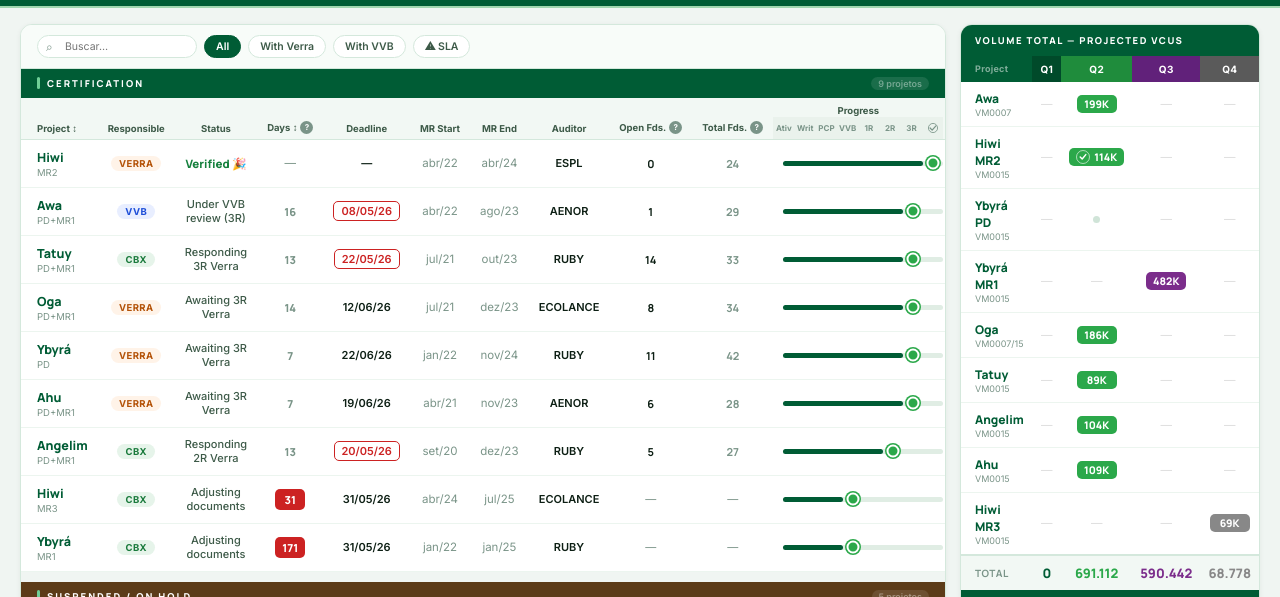
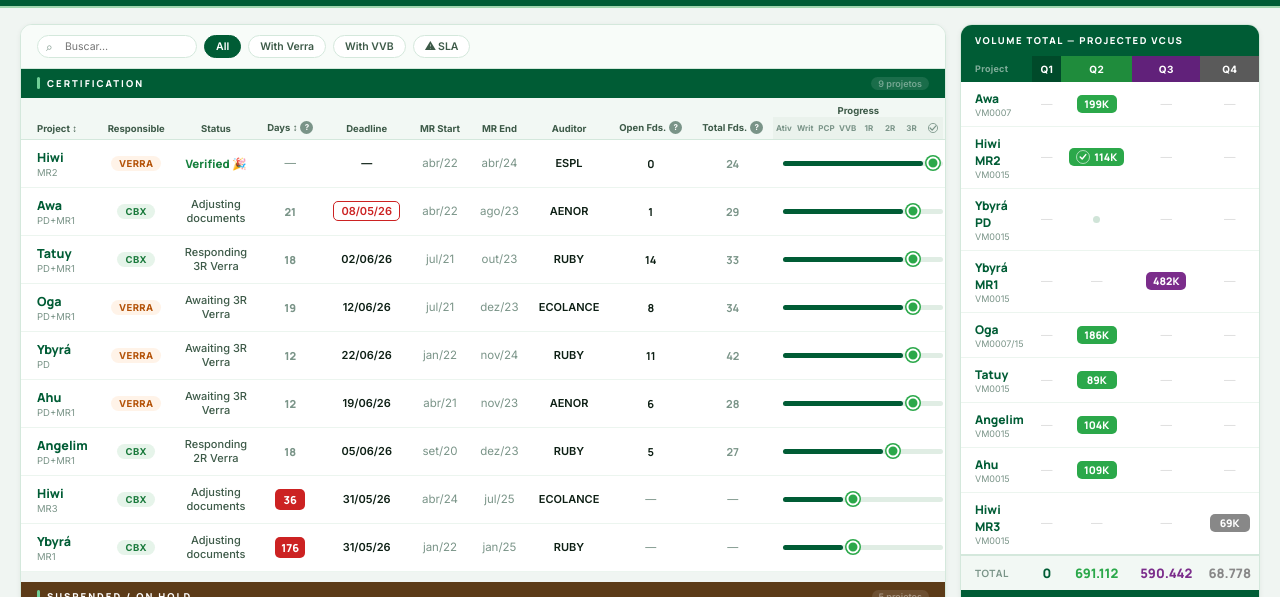
Before and after one commit to DavidZamoraAcosta/cbx_gestao, a plain HTML site: page index.html in a window 1280 px wide. Shown: the part 135-732 px from the top of the page. Drawn offline with nearby package versions, Linux system fonts and the light colour scheme.

Commit message:
Update index.html

```diff
--- a/index.html
+++ b/index.html
@@ -400,14 +400,14 @@ var STAGES=['Ativ','Writ','PCP','VVB','1R','2R','3R','✓'];
 /* ── CERT DATA ── */
 var certRows=[
   {proj:'Hiwi',    est:'MR2',    status:'Verified 🎉',              who:'verra', dias:-1,  prazo:'—',        iniMR:'abr/22', fimMR:'abr/24', aud:'ESPL',     vcu:'114K', vcbx:'51K',  cur:7, fOpen:0,    fTotal:24,   findings:[]},
-  {proj:'Awa',     est:'PD+MR1', status:'Under VVB review (3R)',    who:'vvb',   dias:16,  prazo:'08/05/26', iniMR:'abr/22', fimMR:'ago/23', aud:'AENOR',    vcu:'199K', vcbx:'50K',  cur:6, fOpen:1,    fTotal:29,   findings:[{n:8,topic:"RRD delineation — deforestation agents and similarity criteria not fully demonstrated",crit:true}]},
-  {proj:'Tatuy',   est:'PD+MR1', status:'Responding 3R Verra',      who:'cbx',   dias:13,  prazo:'22/05/26', iniMR:'jul/21', fimMR:'out/23', aud:'RUBY',     vcu:'89K',  vcbx:'21K',  cur:6, fOpen:14,   fTotal:33,   findings:[{n:8,topic:"Baseline model does not differentiate Legal Reserve vs non-LR deforestation risk",crit:true},{n:11,topic:"Deforestation rate calculation unclear and not reproducible",crit:true},{n:12,topic:"Deforestation risk maps — factor maps and distance classes not described",crit:true},{n:29,topic:"Deforestation agent analysis and spatialization model variables inconsistent across PD sections",crit:true},{n:7,topic:"Project activity implementation status inconsistent across documents",crit:false}]},
-  {proj:'Oga',     est:'PD+MR1', status:'Awaiting 3R Verra',        who:'verra', dias:14,  prazo:'12/06/26', iniMR:'jul/21', fimMR:'dez/23', aud:'ECOLANCE', vcu:'186K', vcbx:'56K',  cur:6, fOpen:8,    fTotal:34,   findings:[{n:10,topic:"Risk of AUD baseline overestimation",crit:true},{n:11,topic:"Reference Region not demonstrated to be representative of sustainable baseline",crit:true},{n:19,topic:"Spatial variables selection unclear and deforestation factor maps missing",crit:true},{n:20,topic:"Intention and rate of planned deforestation not demonstrated",crit:true},{n:27,topic:"Insufficient demonstration of leakage belt delineation and leakage calculation",crit:true}]},
-  {proj:'Ybyrá',   est:'PD',     status:'Awaiting 3R Verra',        who:'verra', dias:7,   prazo:'22/06/26', iniMR:'jan/22', fimMR:'nov/24', aud:'RUBY',     vcu:'0',    vcbx:'0',    cur:6, fOpen:11,   fTotal:42,   findings:[{n:13,topic:"Baseline model does not differentiate Legal Reserve vs non-LR deforestation risk — discount factor required",crit:true},{n:18,topic:"Effectiveness Index assessment insufficient — rationale not aligned with methodology definition",crit:true},{n:2,topic:"Leakage management zones delineated outside the Reference Region",crit:true},{n:3,topic:"Project Area inconsistent between PD and KML files — Fazenda Vinte de Maio exclusion pending Verra review",crit:false},{n:25,topic:"Loss event notification (fire, Nov 2024) — FAR for 1st Verification not yet raised",crit:false}]},
-  {proj:'Ahu',     est:'PD+MR1', status:'Awaiting 3R Verra',        who:'verra', dias:7,   prazo:'19/06/26', iniMR:'abr/21', fimMR:'nov/23', aud:'AENOR',    vcu:'109K', vcbx:'33K',  cur:6, fOpen:6,    fTotal:28,   findings:[{n:8,topic:"Baseline scenario not aligned with grouped projects requirements — LR/non-LR differentiation insufficient",crit:true},{n:13,topic:"Baseline deforestation rate (RBSLRR) — Puyravaud formula misapplied and decreasing trend not justified",crit:true},{n:14,topic:"Location of future deforestation — selected model inconsistency and factor map for distance to edge missing",crit:true},{n:28,topic:"Project boundary justification — LR deficit in CAR and forested areas excluded without full accounting",crit:false},{n:21,topic:"Expected community impacts — Section 4.1.1 MR change-in-well-being column insufficient",crit:false}]},
-  {proj:'Angelim', est:'PD+MR1', status:'Responding 2R Verra',      who:'cbx',   dias:13,  prazo:'20/05/26', iniMR:'set/20', fimMR:'dez/23', aud:'RUBY',     vcu:'117K', vcbx:'34K',  cur:5, fOpen:5,    fTotal:27,   findings:[{n:11,topic:"Baseline model LR/non-LR differentiation insufficient — vegetation surplus deforestation not addressed",crit:true},{n:17,topic:"Baseline deforestation rate (RBSLRR) calculation not demonstrated — Puyravaud formula required",crit:true},{n:9,topic:"Implementation status of project activities unclear — outputs and indicators for monitoring period missing",crit:true},{n:21,topic:"Stakeholder engagement occurred after project start — effective prior consultation not demonstrated",crit:false},{n:22,topic:"Grievance Redress Procedure — traditional conflict resolution method and neutral third party not specified",crit:false}]},
-  {proj:'Hiwi',    est:'MR3',    status:'Adjusting documents',       who:'cbx',   dias:31,  prazo:'31/05/26', iniMR:'abr/24', fimMR:'jul/25', aud:'ECOLANCE', vcu:'69K',  vcbx:'31K',  cur:3, fOpen:null, fTotal:null, findings:null},
-  {proj:'Ybyrá',   est:'MR1',    status:'Adjusting documents',       who:'cbx',   dias:171, prazo:'31/05/26', iniMR:'jan/22', fimMR:'jan/25', aud:'RUBY',     vcu:'482K', vcbx:'145K', cur:3, fOpen:null, fTotal:null, findings:null}
+  {proj:'Awa',     est:'PD+MR1', status:'Adjusting documents',       who:'cbx',   dias:21,  prazo:'08/05/26', iniMR:'abr/22', fimMR:'ago/23', aud:'AENOR',    vcu:'199K', vcbx:'50K',  cur:6, fOpen:1,    fTotal:29,   findings:[{n:8,topic:"RRD delineation — deforestation agents and similarity criteria not fully demonstrated",crit:true}]},
+  {proj:'Tatuy',   est:'PD+MR1', status:'Responding 3R Verra',      who:'cbx',   dias:18,  prazo:'02/06/26', iniMR:'jul/21', fimMR:'out/23', aud:'RUBY',     vcu:'89K',  vcbx:'21K',  cur:6, fOpen:14,   fTotal:33,   findings:[{n:8,topic:"Baseline model does not differentiate Legal Reserve vs non-LR deforestation risk",crit:true},{n:11,topic:"Deforestation rate calculation unclear and not reproducible",crit:true},{n:12,topic:"Deforestation risk maps — factor maps and distance classes not described",crit:true},{n:29,topic:"Deforestation agent analysis and spatialization model variables inconsistent across PD sections",crit:true},{n:7,topic:"Project activity implementation status inconsistent across documents",crit:false}]},
+  {proj:'Oga',     est:'PD+MR1', status:'Awaiting 3R Verra',        who:'verra', dias:19,  prazo:'12/06/26', iniMR:'jul/21', fimMR:'dez/23', aud:'ECOLANCE', vcu:'186K', vcbx:'56K',  cur:6, fOpen:8,    fTotal:34,   findings:[{n:10,topic:"Risk of AUD baseline overestimation",crit:true},{n:11,topic:"Reference Region not demonstrated to be representative of sustainable baseline",crit:true},{n:19,topic:"Spatial variables selection unclear and deforestation factor maps missing",crit:true},{n:20,topic:"Intention and rate of planned deforestation not demonstrated",crit:true},{n:27,topic:"Insufficient demonstration of leakage belt delineation and leakage calculation",crit:true}]},
+  {proj:'Ybyrá',   est:'PD',     status:'Awaiting 3R Verra',        who:'verra', dias:12,  prazo:'22/06/26', iniMR:'jan/22', fimMR:'nov/24', aud:'RUBY',     vcu:'0',    vcbx:'0',    cur:6, fOpen:11,   fTotal:42,   findings:[{n:13,topic:"Baseline model does not differentiate Legal Reserve vs non-LR deforestation risk — discount factor required",crit:true},{n:18,topic:"Effectiveness Index assessment insufficient — rationale not aligned with methodology definition",crit:true},{n:2,topic:"Leakage management zones delineated outside the Reference Region",crit:true},{n:3,topic:"Project Area inconsistent between PD and KML files — Fazenda Vinte de Maio exclusion pending Verra review",crit:false},{n:25,topic:"Loss event notification (fire, Nov 2024) — FAR for 1st Verification not yet raised",crit:false}]},
+  {proj:'Ahu',     est:'PD+MR1', status:'Awaiting 3R Verra',        who:'verra', dias:12,  prazo:'19/06/26', iniMR:'abr/21', fimMR:'nov/23', aud:'AENOR',    vcu:'109K', vcbx:'33K',  cur:6, fOpen:6,    fTotal:28,   findings:[{n:8,topic:"Baseline scenario not aligned with grouped projects requirements — LR/non-LR differentiation insufficient",crit:true},{n:13,topic:"Baseline deforestation rate (RBSLRR) — Puyravaud formula misapplied and decreasing trend not justified",crit:true},{n:14,topic:"Location of future deforestation — selected model inconsistency and factor map for distance to edge missing",crit:true},{n:28,topic:"Project boundary justification — LR deficit in CAR and forested areas excluded without full accounting",crit:false},{n:21,topic:"Expected community impacts — Section 4.1.1 MR change-in-well-being column insufficient",crit:false}]},
+  {proj:'Angelim', est:'PD+MR1', status:'Responding 2R Verra',      who:'cbx',   dias:18,  prazo:'05/06/26', iniMR:'set/20', fimMR:'dez/23', aud:'RUBY',     vcu:'104K', vcbx:'30K',  cur:5, fOpen:5,    fTotal:27,   findings:[{n:11,topic:"Baseline model LR/non-LR differentiation insufficient — vegetation surplus deforestation not addressed",crit:true},{n:17,topic:"Baseline deforestation rate (RBSLRR) calculation not demonstrated — Puyravaud formula required",crit:true},{n:9,topic:"Implementation status of project activities unclear — outputs and indicators for monitoring period missing",crit:true},{n:21,topic:"Stakeholder engagement occurred after project start — effective prior consultation not demonstrated",crit:false},{n:22,topic:"Grievance Redress Procedure — traditional conflict resolution method and neutral third party not specified",crit:false}]},
+  {proj:'Hiwi',    est:'MR3',    status:'Adjusting documents',       who:'cbx',   dias:36,  prazo:'31/05/26', iniMR:'abr/24', fimMR:'jul/25', aud:'ECOLANCE', vcu:'69K',  vcbx:'31K',  cur:3, fOpen:null, fTotal:null, findings:null},
+  {proj:'Ybyrá',   est:'MR1',    status:'Adjusting documents',       who:'cbx',   dias:176, prazo:'31/05/26', iniMR:'jan/22', fimMR:'jan/25', aud:'RUBY',     vcu:'482K', vcbx:'145K', cur:3, fOpen:null, fTotal:null, findings:null}
 ];
 
 /* ── VOL DATA ── */
```
